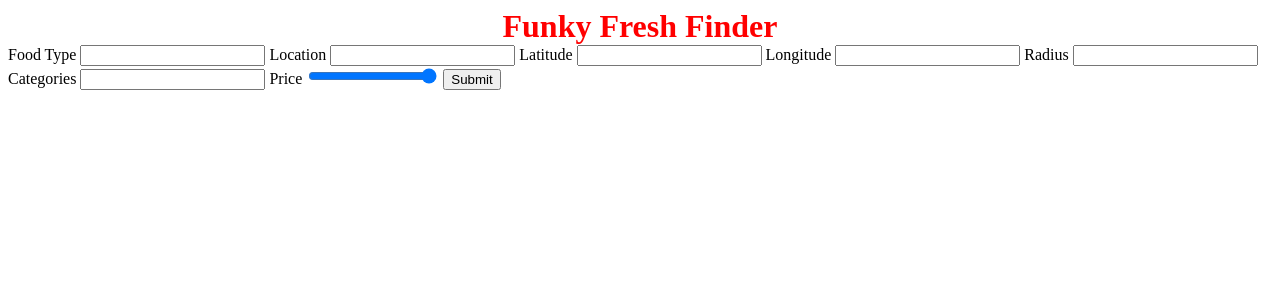
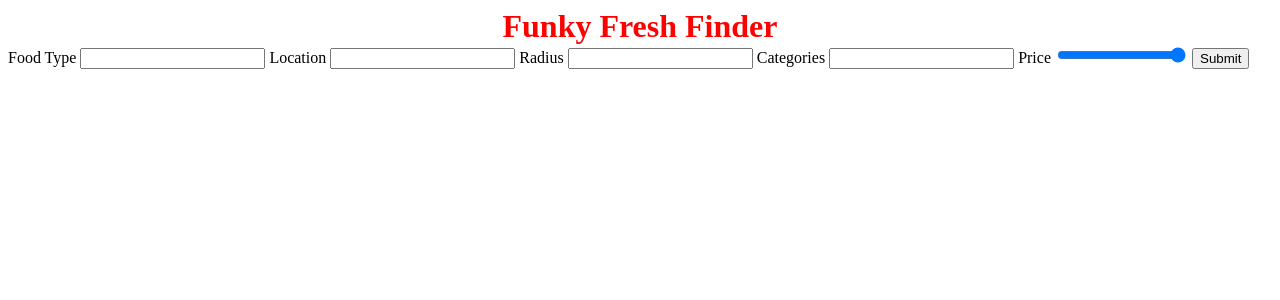
Before and after one commit to estrellafel/pythonProjectCs224, a Flask app: page / in a window 1280 px wide. Shown: the top 300 px of the page. Run offline with Flask 2, Linux system fonts and the light colour scheme.

Commit message:
Getting rid of longitude and latitude.
Looked into the documentation and code along with tests and figured out that we don't need longitude or latitude, our location tab covers everything we need including partial addresses, zip codes, full addresses ect.

```diff
--- a/main.py
+++ b/main.py
@@ -45,8 +45,6 @@ def get_params(form):
     # Get raw unvalidated input from form
     term = form.get('term')
     location = form.get('location')
-    latitude = form.get('latitude')
-    longitude = form.get('longitude')
     radius = form.get('radius')
     categories = form.get('categories')
     price = form.get('price')
@@ -58,12 +56,8 @@ def get_params(form):
 
     if location != None and location != '': # If a direct location is available, use that
         params['location'] = location
-    else: # Otherwise try to use latitude / longitude
-        if validate.is_valid_float(latitude) and validate.is_valid_float(longitude):
-            params['latitude'] = float(latitude)
-            params['longitude'] = float(longitude)
-        else:
-            return None
+    else: # Otherwise throw an error to enter location
+        return render_template('home.html', error = error, errorMsg = 'error when getting dictionary response from yelp')
 
     # For these entries if invalid data is encountered, it is just not included in params
     if validate.is_valid_float(radius): # If a radius is provided, try to use it
--- a/templates/home.html
+++ b/templates/home.html
@@ -10,10 +10,6 @@
             <input type="text" name="term" id="term" >
             <label for="location">Location</label>
             <input type="text" name="location" id="location">
-            <label for="latitude">Latitude</label>
-            <input type="number" name="latitude" id="latitude" step="any">
-            <label for="longitude">Longitude</label>
-            <input type="number" name="longitude" id="longitude" step="any">
             <label for="radius">Radius</label>
             <input type="number" name="radius" id="radius" step="any">
             <label for="categories">Categories</label>
```
